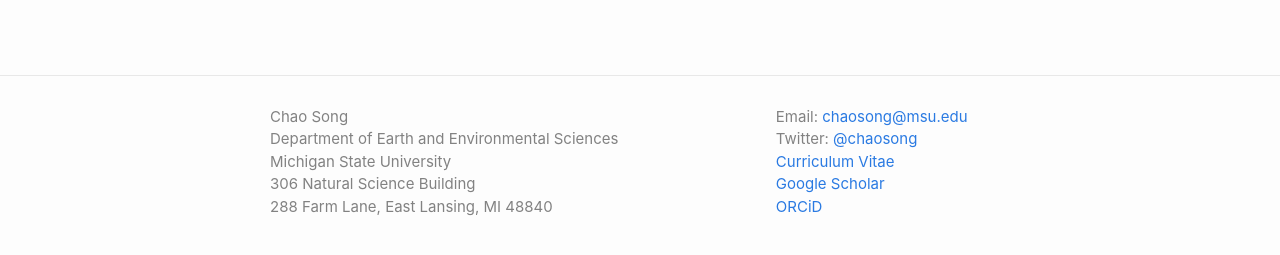
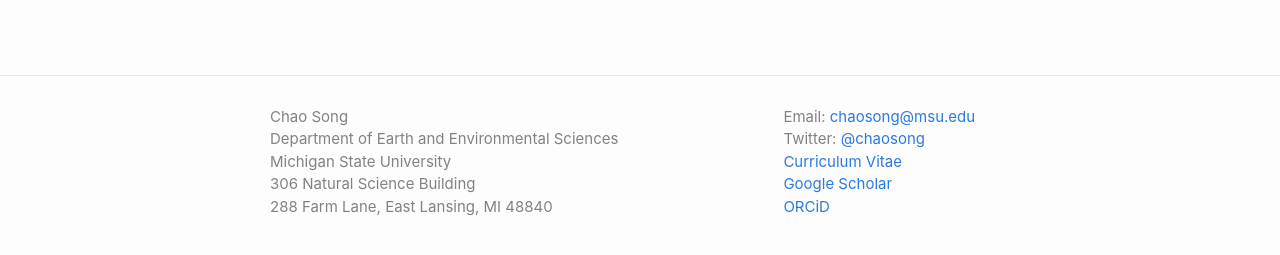
Before and after one commit to songchao1986/songchao1986.github.io, a Jekyll site: the page built from index.md, in a window 1280 px wide. Shown: the part 622-877 px from the top of the page. Built offline with Jekyll 4.4.1, drawn with Linux system fonts in a browser that asks for light colours.

Commit message:
Update _layout.scss

```diff
--- a/_sass/minima/_layout.scss
+++ b/_sass/minima/_layout.scss
@@ -135,8 +135,8 @@
 }
 
 .footer-col-1 {
-  width: -webkit-calc(67% - (#{$spacing-unit} / 2));
-  width:         calc(67% - (#{$spacing-unit} / 2));
+  width: -webkit-calc(68% - (#{$spacing-unit} / 2));
+  width:         calc(68% - (#{$spacing-unit} / 2));
 }
 
 .footer-col-2 {
@@ -145,8 +145,8 @@
 }
 
 .footer-col-3 {
-  width: -webkit-calc(2% - (#{$spacing-unit} / 2));
-  width:         calc(2% - (#{$spacing-unit} / 2));
+  width: -webkit-calc(1% - (#{$spacing-unit} / 2));
+  width:         calc(1% - (#{$spacing-unit} / 2));
 }
 
 @include media-query($on-laptop) {
```
